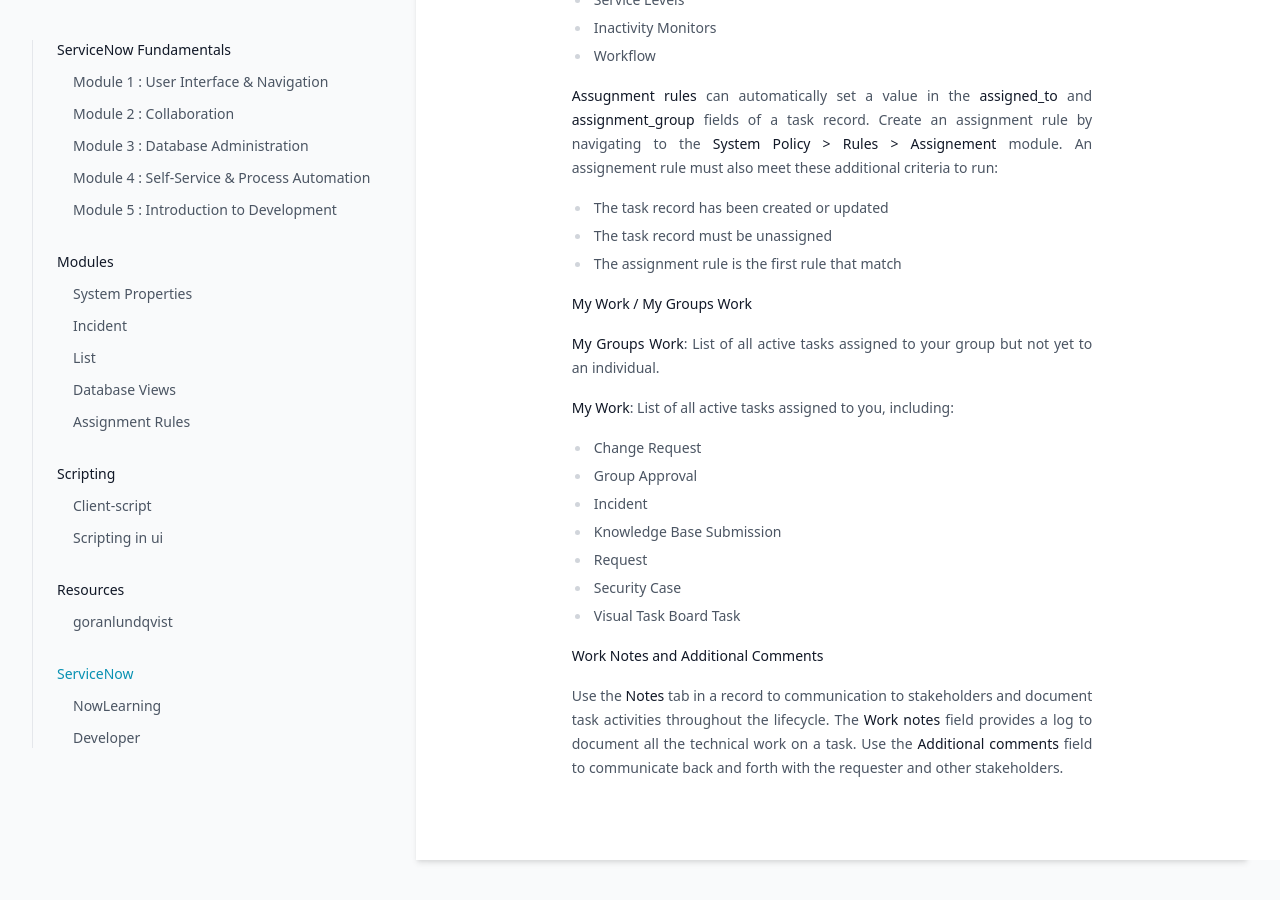
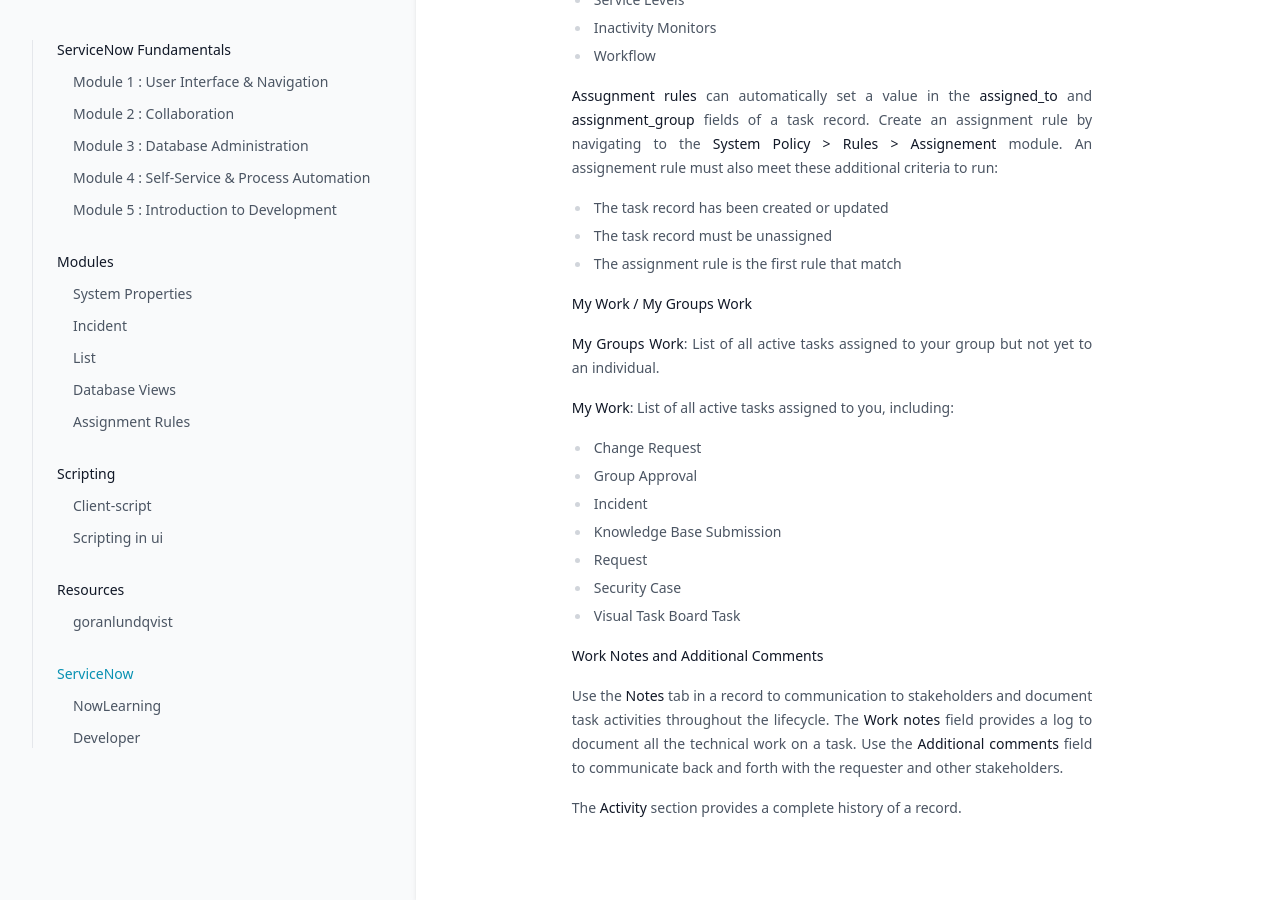
Before and after one commit to greglejeune/ebook, a Jekyll site: the page built from _servicenow/2021-11-01-snf-module2.md, in a window 1280 px wide and 900 px high, scrolled down 687 px. Built offline with Jekyll 4.4.1, drawn with Linux system fonts in a browser that asks for light colours.

Commit message:
Update 2021-11-01-snf-module2.md

```diff
--- a/_servicenow/2021-11-01-snf-module2.md
+++ b/_servicenow/2021-11-01-snf-module2.md
@@ -65,3 +65,7 @@ category: snf
 <p style="text-align: justify;">
     Use the <strong>Notes</strong> tab in a record to communication to stakeholders and document task activities throughout the lifecycle. The <strong>Work notes</strong> field provides a log to document all the technical work on a task. Use the <strong>Additional comments</strong> field to communicate back and forth with the requester and other stakeholders.
 </p>
+
+<p style="text-align: justify;">
+    The <strong>Activity</strong> section provides a complete history of a record.
+</p>
```
